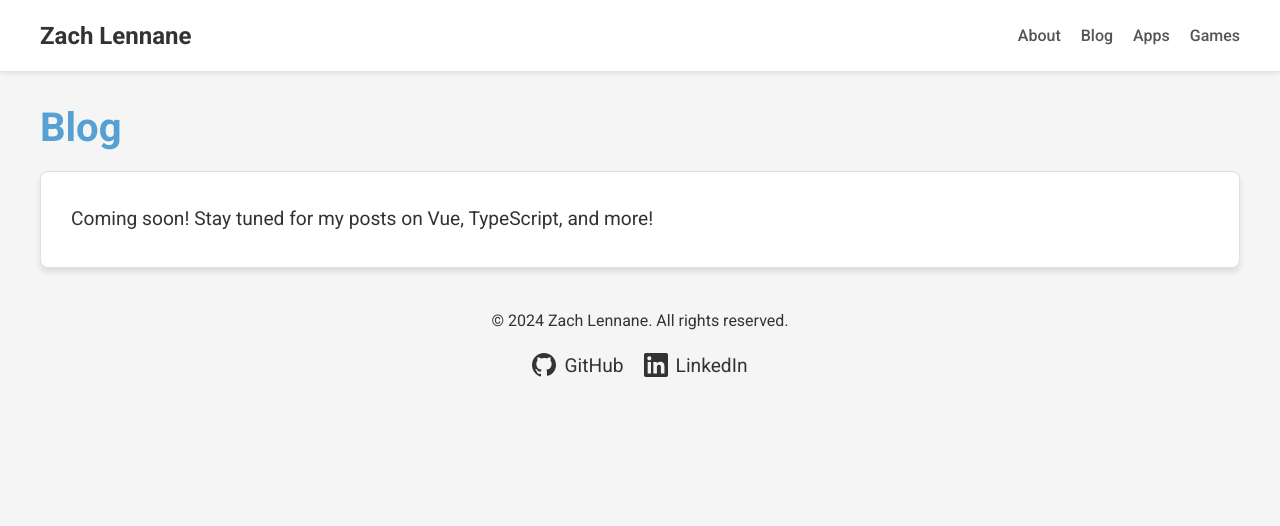
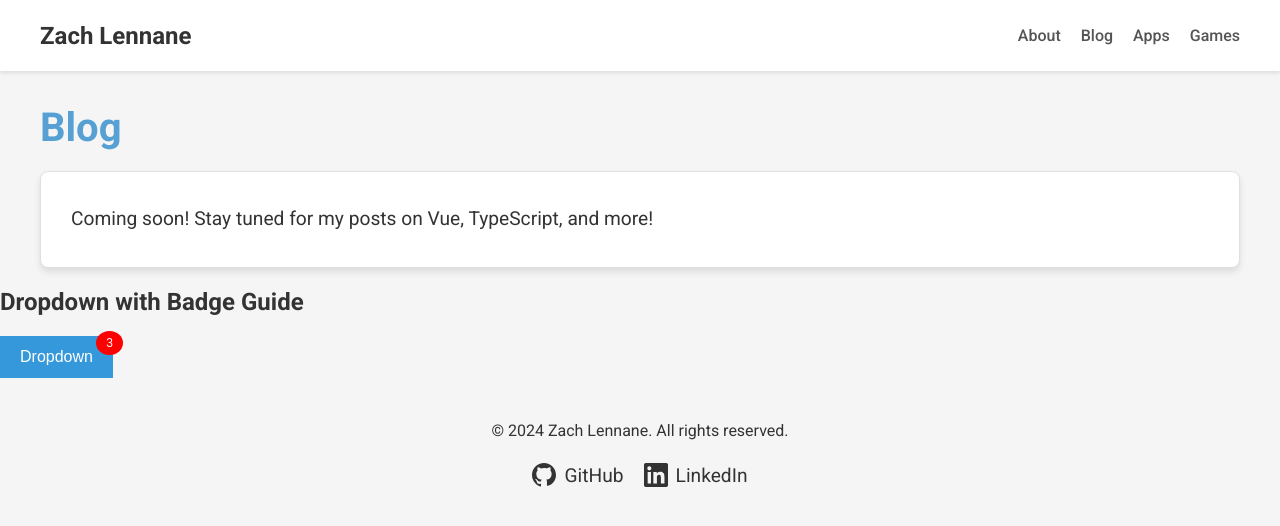
Before and after one commit to hurricanelennane/hurricanelennane.github.io, a Vue app: page /blog in a window 1280 px wide. Shown: the top 526 px of the page. Built offline with nearby package versions, Linux system fonts and the light colour scheme.

Commit message:
Add basic dropdown for badge guide tests

```diff
--- a/index.html
+++ b/index.html
@@ -15,27 +15,49 @@
   <body>
     <div id="app"></div>
     <script>
-      ;(function (apiKey) {
-        ;(function (p, e, n, d, o) {
-          var v, w, x, y, z
-          o = p[d] = p[d] || {}
-          o._q = o._q || []
-          v = ['initialize', 'identify', 'updateOptions', 'pageLoad', 'track']
-          for (w = 0, x = v.length; w < x; ++w)
-            (function (m) {
-              o[m] =
-                o[m] ||
-                function () {
-                  o._q[m === v[0] ? 'unshift' : 'push']([m].concat([].slice.call(arguments, 0)))
-                }
-            })(v[w])
-          y = e.createElement(n)
-          y.async = !0
-          y.src = 'https://cdn.pendo-dev.pendo-dev.com/agent/static/' + apiKey + '/pendo.js'
-          z = e.getElementsByTagName(n)[0]
-          z.parentNode.insertBefore(y, z)
-        })(window, document, 'script', 'pendo')
-      })('e6b7b0cf-5b39-4d70-558c-eb4fc4db3d2c')
+      (function(apiKey){
+          (function(p,e,n,d,o){var v,w,x,y,z;o=p[d]=p[d]||{};o._q=o._q||[];
+          v=['initialize','identify','updateOptions','pageLoad','track'];for(w=0,x=v.length;w<x;++w)(function(m){
+              o[m]=o[m]||function(){o._q[m===v[0]?'unshift':'push']([m].concat([].slice.call(arguments,0)));};})(v[w]);
+              y=e.createElement(n);y.async=!0;y.src='https://cdn.pendo-dev.pendo-dev.com/agent/static/'+apiKey+'/pendo.js';
+              z=e.getElementsByTagName(n)[0];z.parentNode.insertBefore(y,z);})(window,document,'script','pendo');
+
+              // This function creates visitors and accounts in Pendo
+              // You will need to replace <visitor-id-goes-here> and <account-id-goes-here> with values you use in your app
+              // Please use Strings, Numbers, or Bools for value types.
+              pendo.initialize({
+                  visitor: {
+                      id:              'zach.lennane@pendo.io' // Required if user is logged in
+                      // email:        // Recommended if using Pendo Feedback, or NPS Email
+                      // full_name:    // Recommended if using Pendo Feedback
+                      // role:         // Optional
+
+                      // You can add any additional visitor level key-values here,
+                      // as long as it's not one of the above reserved names.
+                  },
+
+                  account: {
+                      // id:           // Highly recommended, required if using Pendo Feedback
+                      // name:         // Optional
+                      // is_paying:    // Recommended if using Pendo Feedback
+                      // monthly_value:// Recommended if using Pendo Feedback
+                      // planLevel:    // Optional
+                      // planPrice:    // Optional
+                      // creationDate: // Optional
+
+                      // You can add any additional account level key-values here,
+                      // as long as it's not one of the above reserved names.
+                  },
+
+                  parentAccount: {
+                      // id:           'PARENT-ACCOUNT-UNIQUE-ID'
+                      // name:         // Optional
+
+                      // You can add any additional parent account level key-values here,
+                      // as long as it's not one of the above reserved names.
+                  }
+              });
+      })('e6b7b0cf-5b39-4d70-558c-eb4fc4db3d2c');
     </script>
     <script type="module" src="/src/main.ts"></script>
   </body>
--- a/src/main.ts
+++ b/src/main.ts
@@ -6,20 +6,20 @@ import './assets/styles.css'
 const app = createApp(App)
 app.use(router)
 
-// Safely check if Pendo exists and initialize it
-if (typeof window.pendo !== 'undefined') {
-  window.pendo.initialize({
-    visitor: {
-      id: 'zach.lennane@pendo.io' // Required if user is logged in
-      // email:        // Recommended if using Pendo Feedback, or NPS Email
-      // full_name:    // Recommended if using Pendo Feedback
-      // role:         // Optional
-    }
-  });
-} else {
-  console.warn(
-    'Pendo is not defined. Make sure the Pendo script is correctly included in index.html.'
-  );
-}
+// // Safely check if Pendo exists and initialize it
+// if (typeof window.pendo !== 'undefined') {
+//   window.pendo.initialize({
+//     visitor: {
+//       id: 'zach.lennane@pendo.io' // Required if user is logged in
+//       // email:        // Recommended if using Pendo Feedback, or NPS Email
+//       // full_name:    // Recommended if using Pendo Feedback
+//       // role:         // Optional
+//     }
+//   });
+// } else {
+//   console.warn(
+//     'Pendo is not defined. Make sure the Pendo script is correctly included in index.html.'
+//   );
+// }
 
 app.mount('#app')
--- a/src/views/BlogPage.vue
+++ b/src/views/BlogPage.vue
@@ -8,13 +8,99 @@
       </div>
     </div>
   </section>
+
+  <section>
+    <h2>Dropdown with Badge Guide</h2>
+    <div class="dropdown">
+      <button
+        class="dropbtn"
+        @click="toggleDropdown"
+        @keydown.down.prevent="navigateOptions('down')"
+        @keydown.up.prevent="navigateOptions('up')"
+        @keydown.enter.prevent="selectFocusedOption"
+      >
+        Dropdown
+        <span class="badge">3</span>
+      </button>
+      <ul class="dropdown-content" :style="{ display: isDropdownOpen ? 'block' : 'none' }">
+        <li
+          v-for="(option, index) in options"
+          :key="index"
+          :class="{ 'focused-option': focusedIndex === index }"
+          @click="selectOption(index)"
+          @mouseenter="focusedIndex = index"
+        >
+          {{ option }}
+        </li>
+      </ul>
+    </div>
+  </section>
 </template>
 
 <script lang="ts">
-import { defineComponent } from 'vue'
+import { defineComponent, ref, onMounted, onUnmounted } from 'vue'
 
 export default defineComponent({
-  name: 'BlogPost'
+  name: 'BlogPost',
+  setup() {
+    const isDropdownOpen = ref(false)
+    const options = ref(['Option 1', 'Option 2', 'Option 3'])
+    const focusedIndex = ref(-1)
+
+    // Toggle dropdown visibility
+    const toggleDropdown = () => {
+      isDropdownOpen.value = !isDropdownOpen.value
+      if (isDropdownOpen.value) focusedIndex.value = 0 // Set focus to the first option when opened
+    }
+
+    // Handle keyboard navigation
+    const navigateOptions = (direction: 'up' | 'down') => {
+      if (direction === 'down') {
+        focusedIndex.value = (focusedIndex.value + 1) % options.value.length
+      } else if (direction === 'up') {
+        focusedIndex.value = (focusedIndex.value - 1 + options.value.length) % options.value.length
+      }
+    }
+
+    // Handle selecting an option by index
+    const selectOption = (index: number) => {
+      console.log(`Selected option: ${options.value[index]}`)
+      isDropdownOpen.value = false
+    }
+
+    // Select focused option on Enter key press
+    const selectFocusedOption = () => {
+      if (focusedIndex.value >= 0 && focusedIndex.value < options.value.length) {
+        selectOption(focusedIndex.value)
+      }
+    }
+
+    // Close dropdown if clicked outside
+    const handleClickOutside = (event: MouseEvent) => {
+      const dropdown = document.querySelector('.dropdown')
+      if (dropdown && !dropdown.contains(event.target as Node)) {
+        isDropdownOpen.value = false
+      }
+    }
+
+    onMounted(() => {
+      document.addEventListener('click', handleClickOutside)
+    })
+
+    onUnmounted(() => {
+      document.removeEventListener('click', handleClickOutside)
+    })
+
+    return {
+      isDropdownOpen,
+      options,
+      focusedIndex,
+      toggleDropdown,
+      navigateOptions,
+      selectOption,
+      selectFocusedOption
+    }
+  }
 })
 </script>
 
@@ -42,6 +128,61 @@ export default defineComponent({
   font-size: 1.2rem;
   line-height: 1.8;
   margin: 0;
+}
+
+.dropbtn {
+  background-color: #3498DB;
+  color: white;
+  padding: 12px 20px;
+  font-size: 16px;
+  border: none;
+  cursor: pointer;
+  position: relative;
+}
+
+.badge {
+  position: absolute;
+  top: -5px;
+  right: -10px;
+  padding: 5px 10px;
+  border-radius: 50%;
+  background: red;
+  color: white;
+  font-size: 12px;
+}
+
+.dropdown {
+  position: relative;
+  display: inline-block;
+}
+
+.dropdown-content {
+  position: absolute;
+  background-color: #f1f1f1;
+  min-width: 160px;
+  box-shadow: 0px 8px 16px 0px rgba(0,0,0,0.2);
+  z-index: 1;
+  padding: 0;
+  margin: 0;
+  list-style: none;
+}
+
+.dropdown-content li {
+  color: black;
+  padding: 12px 16px;
+  text-decoration: none;
+  display: block;
+  cursor: pointer;
+}
+
+/* Style for the focused option */
+.focused-option {
+  background-color: #ddd;
+}
+
+/* Hover effect for mouse interactions */
+.dropdown-content li:hover {
+  background-color: #ddd;
 }
 
 /* Responsive Design */
@@ -78,4 +219,8 @@ export default defineComponent({
     line-height: 1.4;
   }
 }
+
+.focused-option {
+  background-color: #ddd;
+}
 </style>
```
